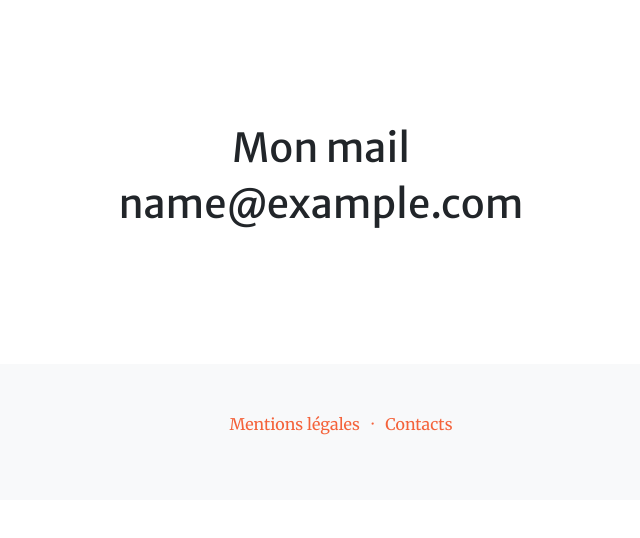
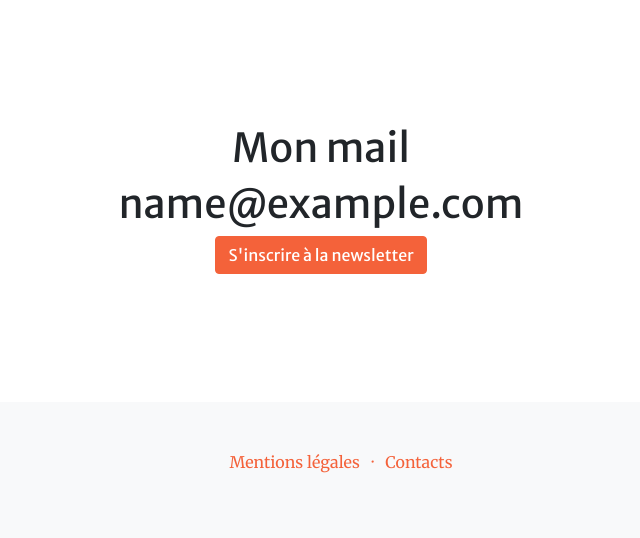
Before and after one commit to Vincent74230/Projet_11, a Django app: page /user_account/ in a window 1280 px wide. Shown: the part 407-945 px from the top of the page, without its empty margins (319-959 px from the left). Before the commit the page ends 842 px from the top, so only its background shows below. Run offline with Django 3.2, Linux system fonts and the light colour scheme; the visitor is signed in with stand-in values (Sample User, id 1); data that the repository does not hold is empty; some libraries are stand-ins or nearby versions.

Commit message:
SUBSCRIBE/UNSUBSCRIBE newsletter ok

```diff
--- a/user_account/templates/user_account/index.html
+++ b/user_account/templates/user_account/index.html
@@ -19,8 +19,20 @@
                 <div class=col-lg-10>
                     <span><h1>Mon mail</h1></span>
                     <span><h1>{{request.user.email}}</h1></span>
+                    {% if request.user.newsletter.newsletter_registration %}
+                    <form action="{% url 'user_account' %}" method='post'>
+                        {% csrf_token %}
+                        <button class="btn btn-primary btn" name="newsletter" value="unsubscribe">Se désinscrire de la newsletter</button>
+                    </form>
+                    {% else %}
+                    <form action="{% url 'user_account' %}" method='post'>
+                        {% csrf_token %}
+                        <button class="btn btn-primary btn" name="newsletter" value="subscribe">S'inscrire à la newsletter</button>
+                    </form>
+                    {% endif %}
                 </div>
             </div>
         </div>
     </section>
+
 {% endblock %}
--- a/user_account/templates/user_account/register_page.html
+++ b/user_account/templates/user_account/register_page.html
@@ -46,7 +46,7 @@
                         </tr>
                         <tr>
                           <input type="checkbox" id="newsletter" name="newsletter" value="newsletter_sub">
-                          <label for="vehicle1"> Je souhaite m'abonner à la newsletter</label>
+                          <label for="newsletter"> Je souhaite m'abonner à la newsletter</label>
                         </tr>
                     </tbody>
                     </table>
--- a/user_account/views.py
+++ b/user_account/views.py
@@ -10,8 +10,18 @@ from django.contrib.auth.decorators import login_required
 
 def index(request):
     """If user is logged in, shows user_account index page"""
-    context = {}
     if request.user.is_authenticated:
+        if request.method == 'POST':
+            context = {}
+            if request.POST.get('newsletter')=='unsubscribe':
+                q = NewsLetter(request.user.id, newsletter_registration=False)
+                q.save()
+                return render(request, "user_account/index.html", context)
+            elif request.POST.get('newsletter')=='subscribe':
+                q = NewsLetter(request.user.id, newsletter_registration=True)
+                q.save()
+                return render(request, "user_account/index.html", context)
+        context = {}
         return render(request, "user_account/index.html", context)
     else:
         return redirect("/home")
```
